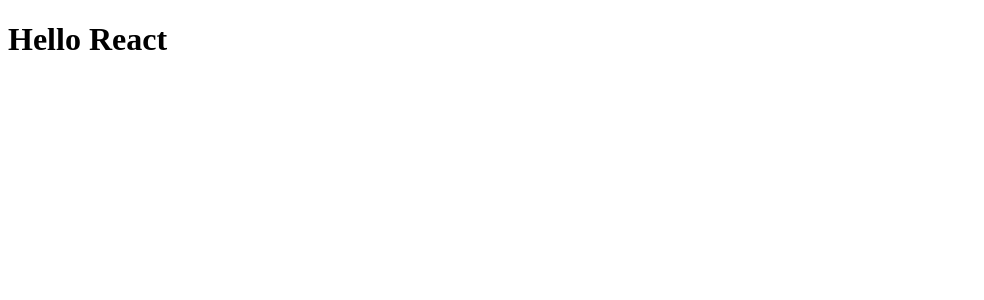
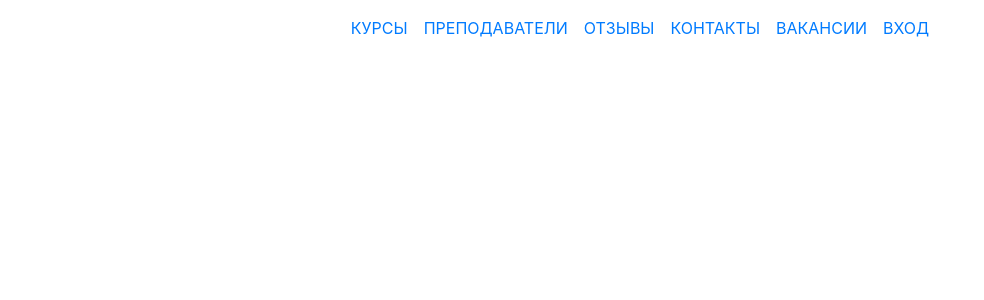
Before and after one commit to plizkinzmey/ReactJS, a React app in the folder Lesson3/: page / in a window 1280 px wide. Shown: the top 300 px of the page, without its empty margins (0-984 px from the left). Built offline with nearby package versions, Linux system fonts and the light colour scheme.

Commit message:
Выполенено первое задание.

```diff
--- a/Lesson3/package.json
+++ b/Lesson3/package.json
@@ -1,5 +1,5 @@
 {
-  "name": "lesson2",
+  "name": "lesson3",
   "version": "1.0.0",
   "description": "",
   "main": "index.js",
@@ -30,6 +30,7 @@
     "webpack-dev-server": "^3.8.0"
   },
   "dependencies": {
+    "postcss-loader": "^3.0.0",
     "react": "^16.9.0",
     "react-dom": "^16.9.0"
   }
--- a/Lesson3/src/App.jsx
+++ b/Lesson3/src/App.jsx
@@ -1,16 +1,47 @@
-import React, {Component} from 'react';
+import React from 'react';
+import ReactDOM from 'react-dom';
+import Menu from './Components/Menu';
 
-// import './style.css';
+class App extends React.Component {
+  render() {
+    const menuItems = [
+      {
+        liClass: "nav-item",
+        href: "#",
+        hrefClass: "nav-link nav-link-top",
+        title: "КУРСЫ"
+      }, {
+        liClass: "nav-item",
+        href: "#",
+        hrefClass: "nav-link nav-link-top",
+        title: "ПРЕПОДАВАТЕЛИ"
+      }, {
+        liClass: "nav-item",
+        href: "#",
+        hrefClass: "nav-link nav-link-top",
+        title: "ОТЗЫВЫ"
+      }, {
+        liClass: "nav-item",
+        href: "#",
+        hrefClass: "nav-link nav-link-top",
+        title: "КОНТАКТЫ"
+      }, {
+        liClass: "nav-item",
+        href: "#",
+        hrefClass: "nav-link nav-link-top",
+        title: "ВАКАНСИИ"
+      }, {
+        liClass: "nav-item",
+        href: "#",
+        hrefClass: "nav-link nav-link-top",
+        title: "ВХОД"
+      }
+    ];
 
-
-class App extends Component {
-    render() {
-        return (
-            <h1>Hello React</h1>
-        );
-    }
+    return <div className="container-fluid">
+      <Menu items={menuItems}/>
+    </div>
+  }
 }
-
-
-
-export default App;
+ReactDOM.render(
+  <App/>, document.querySelector('#root'));
--- /dev/null
+++ b/Lesson3/src/Components/Menu.jsx
@@ -0,0 +1,30 @@
+import React from 'react';
+import MenuItem from './MenuItem';
+
+export default class Menu extends React.Component {
+  render() {
+
+    const items = this
+      .props
+      .items
+      .map((item, index) => {
+        return <MenuItem
+          key={index}
+          liClass={item.liClass}
+          hrefClass={item.hrefClass}
+          href={item.href}
+          title={item.title}/>
+        // <li key = {index} className = {item.liClass}><a className = {item.hrefClass}
+        // href={item.href}>{item.title}</a></li>
+      })
+    return <nav
+      id="navbar"
+      className="navbar navbar-expand-lg fixed-top justify-content-center">
+      <div id="menu" className="menu">
+        <ul className="navbar-nav">
+          {items}
+        </ul>
+      </div>
+    </nav>
+  }
+}
--- /dev/null
+++ b/Lesson3/src/Components/MenuItem.jsx
@@ -0,0 +1,9 @@
+import React from 'react';
+
+export default class MenuItem extends React.Component {
+  render() {
+    return <li className={this.props.liClass}>
+      <a className ={this.props.hrefClass} href={this.props.href}>{this.props.title}</a>
+    </li>
+  }
+}
--- a/Lesson3/src/index.html
+++ b/Lesson3/src/index.html
@@ -1,12 +1,26 @@
 <!DOCTYPE html>
 <html lang="en">
+
 <head>
     <meta charset="UTF-8">
     <meta name="viewport" content="width=device-width, initial-scale=1.0">
     <meta http-equiv="X-UA-Compatible" content="ie=edge">
     <title>My project</title>
+    <script src="https://code.jquery.com/jquery-3.3.1.slim.min.js"
+        integrity="sha384-q8i/X+965DzO0rT7abK41JStQIAqVgRVzpbzo5smXKp4YfRvH+8abtTE1Pi6jizo" crossorigin="anonymous">
+    </script>
+    <script src="https://cdnjs.cloudflare.com/ajax/libs/popper.js/1.14.7/umd/popper.min.js"
+        integrity="sha384-UO2eT0CpHqdSJQ6hJty5KVphtPhzWj9WO1clHTMGa3JDZwrnQq4sF86dIHNDz0W1" crossorigin="anonymous">
+    </script>
+    <link rel="stylesheet" href="https://stackpath.bootstrapcdn.com/bootstrap/4.3.1/css/bootstrap.min.css"
+        integrity="sha384-ggOyR0iXCbMQv3Xipma34MD+dH/1fQ784/j6cY/iJTQUOhcWr7x9JvoRxT2MZw1T" crossorigin="anonymous">
+    <script src="https://stackpath.bootstrapcdn.com/bootstrap/4.3.1/js/bootstrap.min.js"
+        integrity="sha384-JjSmVgyd0p3pXB1rRibZUAYoIIy6OrQ6VrjIEaFf/nJGzIxFDsf4x0xIM+B07jRM" crossorigin="anonymous">
+    </script>
 </head>
+
 <body>
-    <div id="web-page" class="wrapper"></div>
+    <div id="root" class="wrapper"></div>
 </body>
+
 </html>
--- a/Lesson3/src/index.js
+++ /dev/null
@@ -1,15 +0,0 @@
-import React from 'react';
-import ReactDom from 'react-dom';
-import App from './App';
-import Developer from './index2'
-
-ReactDom.render( <
-    App / > ,
-    document.querySelector('#web-page')
-);
-
-let a = new Developer('alexey', '21');
-
-a.setDeveloper();
-
-console.log(a);
--- a/Lesson3/src/index2.js
+++ /dev/null
@@ -1,11 +0,0 @@
-export  default class Developer {
-    constructor(name, age) {
-        this.name = name;
-        this.age = age;
-    }
-
-    setDeveloper () {
-        this.name = 'Pavel';
-        this.age = 33;
-    }
-}
--- a/Lesson3/webpack.config.js
+++ b/Lesson3/webpack.config.js
@@ -4,10 +4,10 @@
     uglifyJsPligin = require('uglifyjs-webpack-plugin');
 
     module.exports = {
-        entry: path.resolve(__dirname,'src','index.js'),
+        entry: path.resolve(__dirname,'src','App.jsx'),
         output: {
             path: path.resolve(__dirname, 'dist'),
-            filename: 'bundle.js'
+            filename: 'main.js'
         },
         devServer: {
             historyApiFallback: true,
@@ -52,5 +52,10 @@
                 template: path.resolve(__dirname, 'src', 'index.html'),
                 filename: 'index.html'
             }),
+
+            // new miniCssExtractPlugin ({
+            //     template: path.resolve(__dirname, 'src', 'style.css'),
+            //     filename: 'style.css'
+            // })
         ],
     };
```
Also changed, not shown: Lesson3/src/Components/Login.jsx (added), 1 other file (tests, documents, lock files or other folders).
